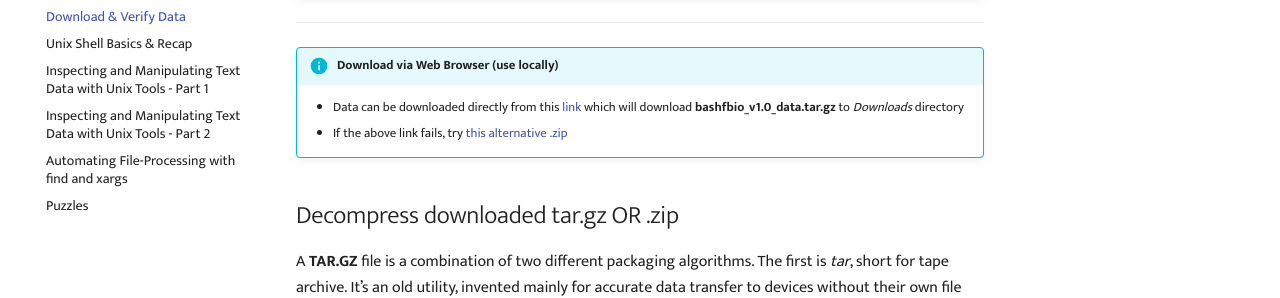
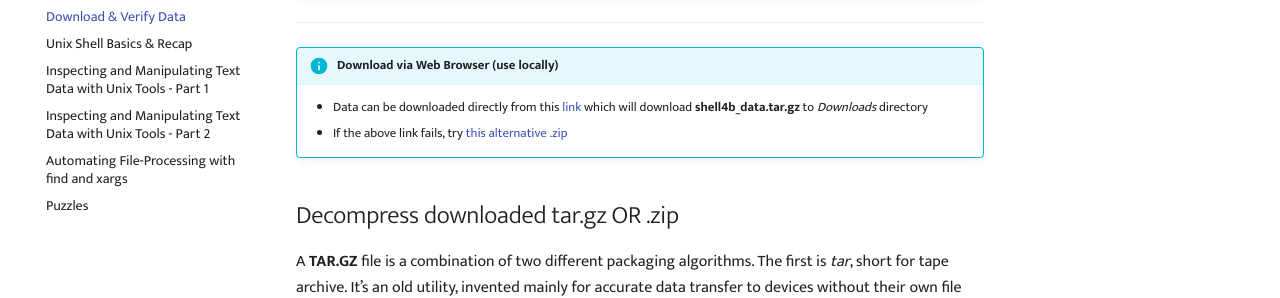
Before and after one commit to GenomicsAotearoa/shell-for-bioinformatics, an MkDocs documentation site: the page built from docs/1_download_data.md, in a window 1280 px wide and 900 px high, scrolled down 324 px. Shown: the part 163-461 px from the top of the window. Built offline with MkDocs 1.6.1 and Material for MkDocs 9.7.7, drawn with Linux system fonts in a browser that asks for light colours; comment, search, counter and statistics services are not loaded.

Commit message:
change download URLs

```diff
--- a/docs/1_download_data.md
+++ b/docs/1_download_data.md
@@ -20,8 +20,8 @@
 
 !!! info "Download via Web Browser (use locally)"
 
-    * Data can be downloaded directly from this [link](https://github.com/GenomicsAotearoa/bash-for-bioinformatics/releases/download/v1.0rc1/data_shell4b.tar.gz) which will download **bashfbio_v1.0_data.tar.gz** to *Downloads* directory
-    * If the above link fails, try [this alternative .zip](https://github.com/GenomicsAotearoa/bash-for-bioinformatics/releases/download/v1.0rc1/data_shell4b.zip)
+    * Data can be downloaded directly from this [link](https://github.com/GenomicsAotearoa/shell-for-bioinformatics/releases/download/v1.0/shell4b_data.tar.gz) which will download **shell4b_data.tar.gz** to *Downloads* directory
+    * If the above link fails, try [this alternative .zip](https://github.com/GenomicsAotearoa/shell-for-bioinformatics/releases/download/v1.0/shell4b_data.zip)
 
 ## Decompress downloaded tar.gz OR .zip
 
```
